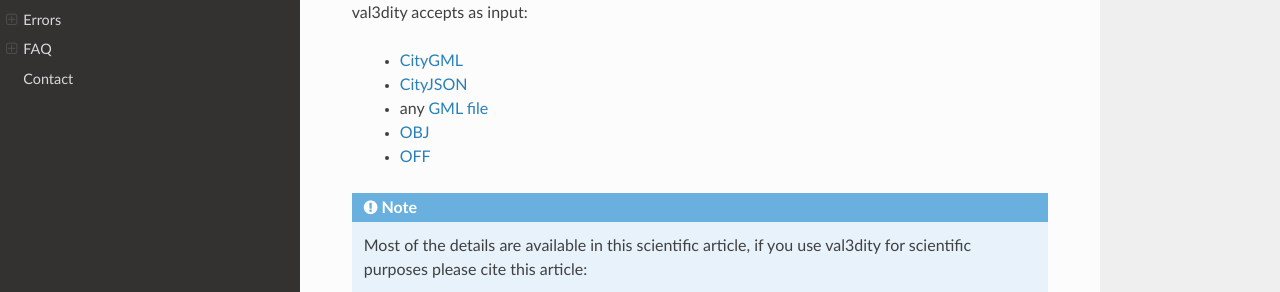
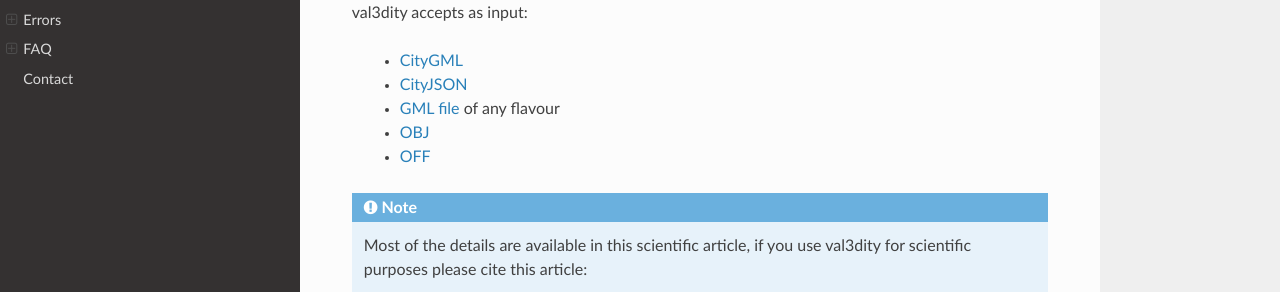
Before and after one commit to tudelft3d/val3dity, a Sphinx documentation site: the page built from docs/index.rst, in a window 1280 px wide and 900 px high, scrolled down 485 px. Shown: the part 159-451 px from the top of the window. Built offline with Sphinx 7.4.7 and the Read the Docs theme 2.0.0, drawn with Linux system fonts in a browser that asks for light colours.

Commit message:
typo fixed

```diff
--- a/docs/index.rst
+++ b/docs/index.rst
@@ -29,7 +29,7 @@
 
   - `CityGML <https://www.citygml.org>`_
   - `CityJSON <http://www.cityjson.org>`_
-  - any `GML file <https://en.wikipedia.org/wiki/Geography_Markup_Language>`_
+  - `GML file <https://en.wikipedia.org/wiki/Geography_Markup_Language>`_ of any flavour
   - `OBJ <https://en.wikipedia.org/wiki/Wavefront_.obj_file>`_
   - `OFF <https://en.wikipedia.org/wiki/OFF_(file_format)>`_
 
```
